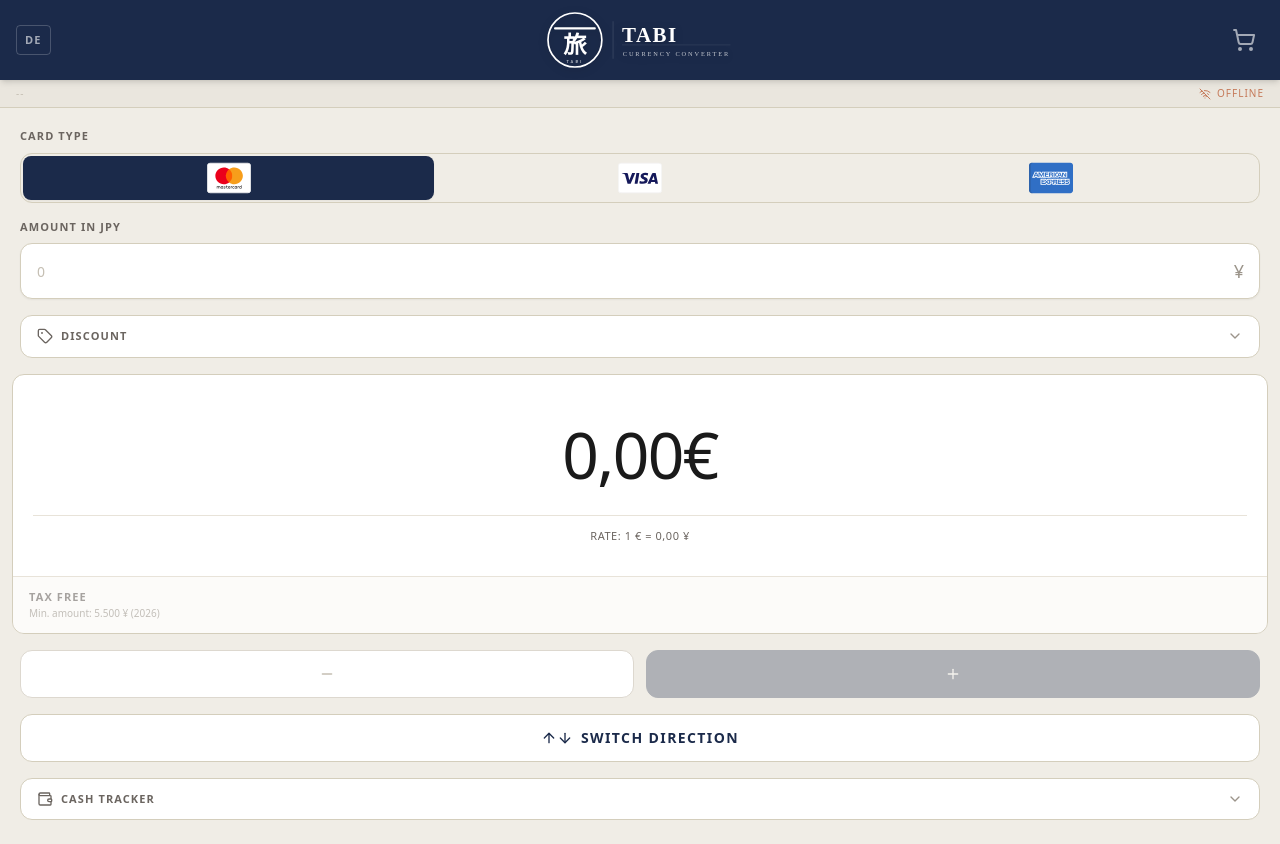
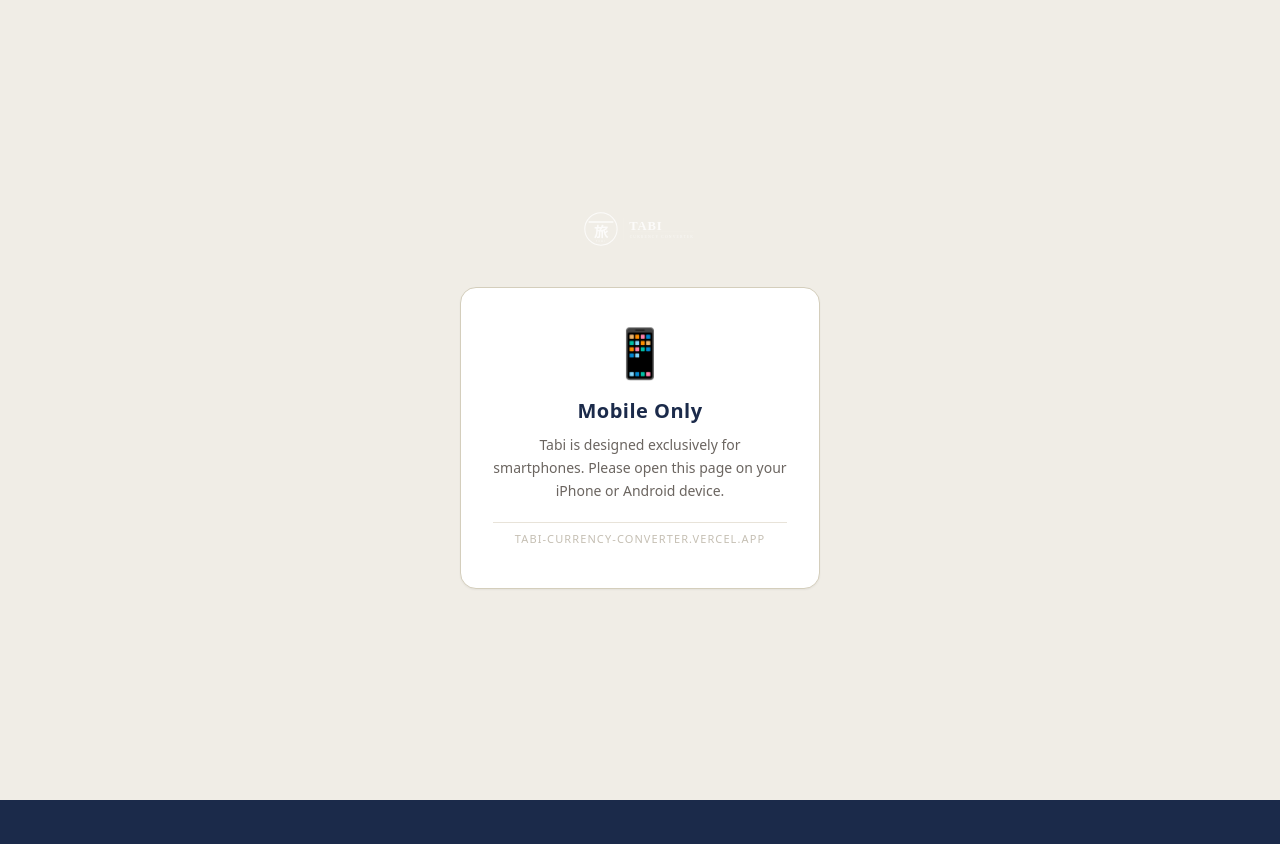
Before and after one commit to EnginSarak/TABI, a React (Vite) app in the folder client/: page / in a window 1280 px wide. After the commit the page ends 800 px from the top, so only its background shows below. Built offline with nearby package versions, Linux system fonts and the light colour scheme; no server answers.

Commit message:
Update App.tsx

```diff
--- a/client/src/App.tsx
+++ b/client/src/App.tsx
@@ -1,8 +1,60 @@
 import * as React from "react";
+import { useState, useEffect } from "react";
 import { LanguageProvider } from "./contexts/LanguageContext";
 import CurrencyConverter from "./components/CurrencyConverter";
 
+function isMobileDevice(): boolean {
+  const ua = navigator.userAgent;
+  const mobileUA = /Android|webOS|iPhone|iPad|iPod|BlackBerry|IEMobile|Opera Mini/i.test(ua);
+  const hasTouch = "ontouchstart" in window || navigator.maxTouchPoints > 0;
+  const narrowScreen = window.innerWidth <= 1024;
+  return mobileUA || (hasTouch && narrowScreen);
+}
+
+function DesktopBlock() {
+  return (
+    <div className="min-h-screen bg-[#F0EDE6] flex flex-col items-center justify-center px-8">
+      <div className="text-center w-full max-w-[360px]">
+        <img
+          src="/tabi-logo-horizontal.svg"
+          alt="Tabi"
+          className="h-9 mx-auto mb-10 opacity-80"
+          draggable={false}
+        />
+        <div className="bg-white rounded-2xl border border-[#D4CEBC] px-8 py-10 space-y-5 shadow-sm">
+          <div className="text-5xl select-none">📱</div>
+          <div className="space-y-2">
+            <h1 className="text-[#1B2A4A] font-bold text-[20px] tracking-wide">
+              Mobile Only
+            </h1>
+            <p className="text-[#6B6560] text-[14px] leading-relaxed">
+              Tabi is designed exclusively for smartphones. Please open this page on your iPhone or Android device.
+            </p>
+          </div>
+          <div className="pt-2 border-t border-[#E8E3D9]">
+            <p className="text-[#C5BFB3] text-[11px] tracking-widest uppercase">
+              tabi-currency-converter.vercel.app
+            </p>
+          </div>
+        </div>
+      </div>
+    </div>
+  );
+}
+
 function App() {
+  const [isDesktop, setIsDesktop] = useState<boolean | null>(null);
+
+  useEffect(() => {
+    setIsDesktop(!isMobileDevice());
+  }, []);
+
+  if (isDesktop === null) return null;
+
+  if (isDesktop) {
+    return <DesktopBlock />;
+  }
+
   return (
     <LanguageProvider>
       <div className="min-h-screen bg-[#F0EDE6]">
```
